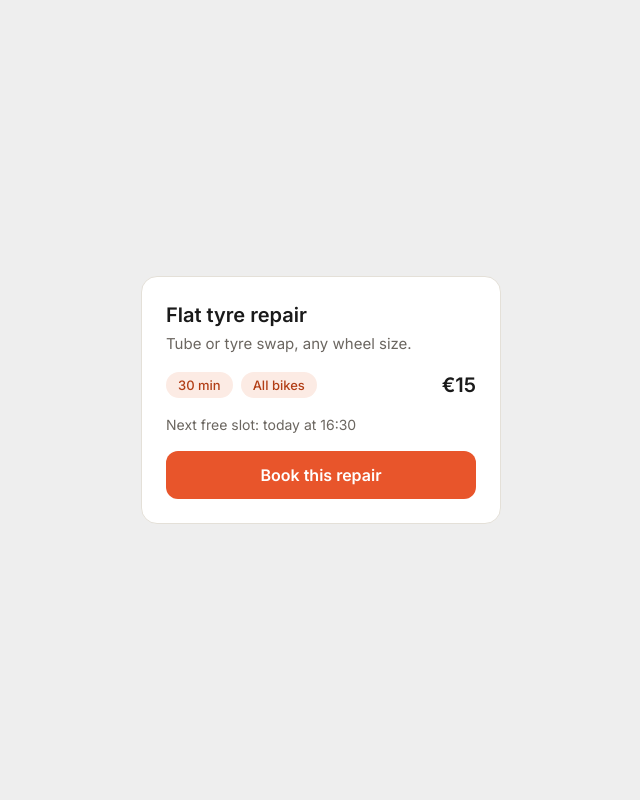
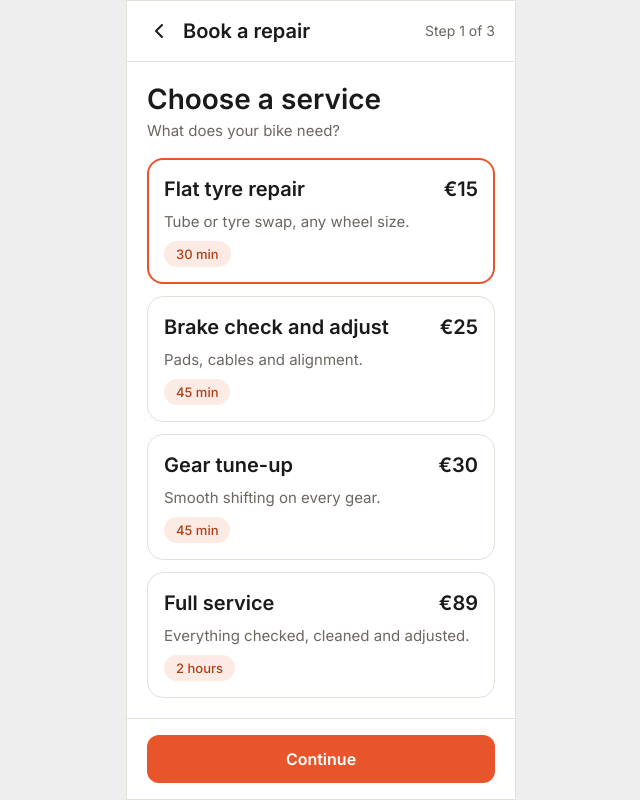
Before and after one commit to AgnijaBirzkope/spoke-starter, a React (Vite) app: page / in a window 1280 px wide. Shown: the whole page, without its empty margins (319-959 px from the left). Built offline with nearby package versions, Linux system fonts and the light colour scheme.

Commit message:
Build choose service page

```diff
--- a/src/App.css
+++ b/src/App.css
@@ -2,7 +2,6 @@
   box-sizing: border-box;
   display: grid;
   min-height: 100svh;
-  padding: var(--space-24);
   place-items: center;
-  background: #eeeeee;
+  background: var(--color-canvas);
 }
--- a/src/App.tsx
+++ b/src/App.tsx
@@ -1,18 +1,11 @@
-import { Frame47 } from './components/Frame47'
+import { ChooseServicePage } from './pages/ChooseServicePage'
 import './App.css'
 
 function App() {
   return (
-    <main className="app">
-      <Frame47
-        title="Flat tyre repair"
-        description="Tube or tyre swap, any wheel size."
-        duration="30 min"
-        bikeType="All bikes"
-        price="€15"
-        nextSlot="today at 16:30"
-      />
-    </main>
+    <div className="app">
+      <ChooseServicePage />
+    </div>
   )
 }
 
--- a/src/index.css
+++ b/src/index.css
@@ -3,7 +3,7 @@
 :root {
   font-family: var(--font-family-sans);
   color: var(--color-text-primary);
-  background: #eeeeee;
+  background: var(--color-canvas);
   font-synthesis: none;
   text-rendering: optimizeLegibility;
   -webkit-font-smoothing: antialiased;
--- /dev/null
+++ b/src/pages/ChooseServicePage.css
@@ -0,0 +1,59 @@
+.choose-service-page {
+  box-sizing: border-box;
+  display: flex;
+  flex-direction: column;
+  width: 390px;
+  max-width: 100%;
+  min-height: 100svh;
+  overflow: hidden;
+  border: 1px solid var(--color-border);
+  background: var(--color-surface);
+}
+
+.choose-service-page .top-bar,
+.choose-service-page .action-bar {
+  flex-shrink: 0;
+  width: 100%;
+}
+
+.choose-service-page__content {
+  display: flex;
+  flex: 1;
+  flex-direction: column;
+  gap: var(--space-16);
+  padding: var(--space-20);
+}
+
+.choose-service-page__header {
+  display: flex;
+  flex-direction: column;
+  gap: var(--space-4);
+}
+
+.choose-service-page__header h2,
+.choose-service-page__header p {
+  margin: 0;
+}
+
+.choose-service-page__header h2 {
+  color: var(--color-text-primary);
+  font-size: var(--font-size-screen-title);
+  font-weight: var(--font-weight-semibold);
+  line-height: var(--line-height-screen-title);
+}
+
+.choose-service-page__header p {
+  color: var(--color-text-muted);
+  font-size: var(--font-size-body);
+  line-height: var(--line-height-body);
+}
+
+.choose-service-page__list {
+  display: flex;
+  flex-direction: column;
+  gap: var(--space-12);
+}
+
+.choose-service-page__list .service-card {
+  width: 100%;
+}
--- /dev/null
+++ b/src/pages/ChooseServicePage.tsx
@@ -0,0 +1,67 @@
+import { useState } from 'react'
+import { ActionBar, ServiceCard, TopBar } from '../components'
+import './ChooseServicePage.css'
+
+const services = [
+  {
+    id: 'flat-tyre',
+    title: 'Flat tyre repair',
+    description: 'Tube or tyre swap, any wheel size.',
+    duration: '30 min',
+    price: '€15',
+  },
+  {
+    id: 'brake-check',
+    title: 'Brake check and adjust',
+    description: 'Pads, cables and alignment.',
+    duration: '45 min',
+    price: '€25',
+  },
+  {
+    id: 'gear-tune-up',
+    title: 'Gear tune-up',
+    description: 'Smooth shifting on every gear.',
+    duration: '45 min',
+    price: '€30',
+  },
+  {
+    id: 'full-service',
+    title: 'Full service',
+    description: 'Everything checked, cleaned and adjusted.',
+    duration: '2 hours',
+    price: '€89',
+  },
+] as const
+
+export function ChooseServicePage() {
+  const [selectedService, setSelectedService] = useState<string>('flat-tyre')
+
+  return (
+    <div className="choose-service-page">
+      <TopBar />
+
+      <main className="choose-service-page__content">
+        <header className="choose-service-page__header">
+          <h2>Choose a service</h2>
+          <p>What does your bike need?</p>
+        </header>
+
+        <div className="choose-service-page__list" aria-label="Available services">
+          {services.map((service) => (
+            <ServiceCard
+              key={service.id}
+              title={service.title}
+              description={service.description}
+              duration={service.duration}
+              price={service.price}
+              state={selectedService === service.id ? 'selected' : 'default'}
+              onClick={() => setSelectedService(service.id)}
+            />
+          ))}
+        </div>
+      </main>
+
+      <ActionBar label="Continue" />
+    </div>
+  )
+}
--- a/src/styles/tokens.css
+++ b/src/styles/tokens.css
@@ -1,5 +1,6 @@
 :root {
   --color-surface: #ffffff;
+  --color-canvas: #eeeeee;
   --color-border: #e4e0d8;
   --color-text-primary: #1a1a1a;
   --color-text-muted: #6b6660;
@@ -24,11 +25,13 @@
   --font-size-body: 15px;
   --font-size-button: 16px;
   --font-size-title: 20px;
+  --font-size-screen-title: 28px;
   --line-height-tag: 18px;
   --line-height-caption: 20px;
   --line-height-body: 22px;
   --line-height-button: 24px;
   --line-height-title: 28px;
+  --line-height-screen-title: 34px;
   --font-weight-regular: 400;
   --font-weight-medium: 500;
   --font-weight-semibold: 600;
```
